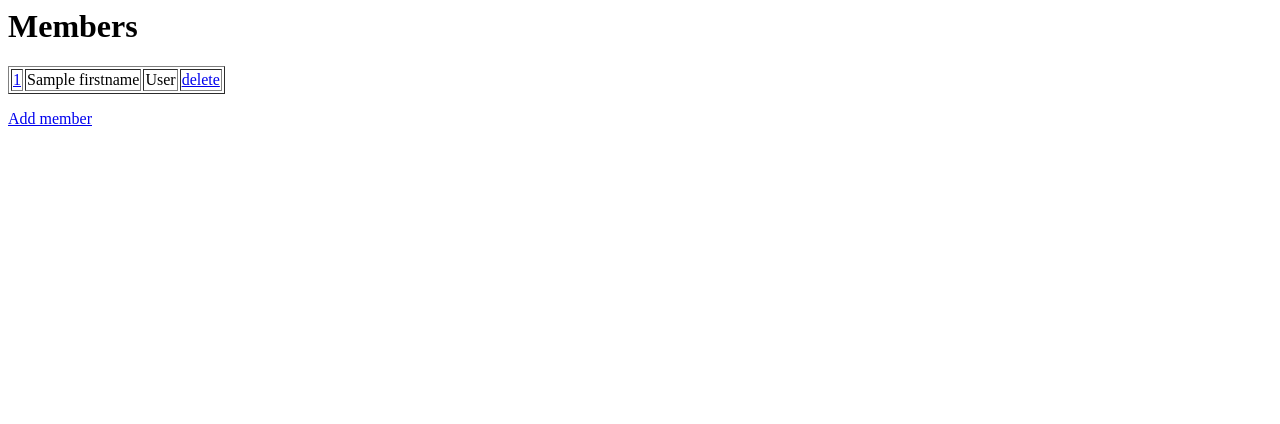
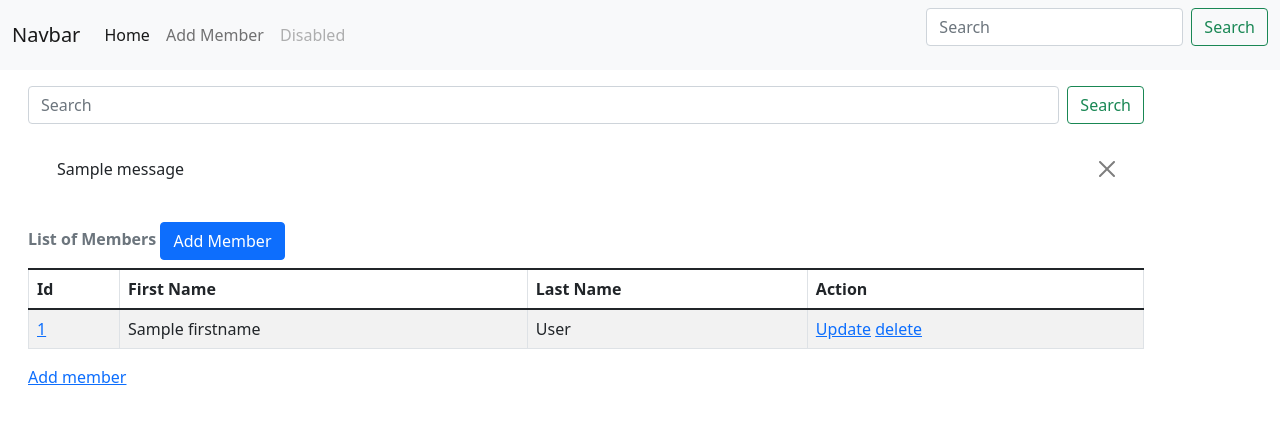
Before and after one commit to anilkwaghmare/myworld-members-app, a Django app: template members/templates/index.html in a window 1280 px wide. Shown: the top 424 px of the page. Run offline with Django 4.2, Linux system fonts and the light colour scheme; the template is opened without the code that fills it: most values are stand-ins (such as "Sample title", 1, 10 or a date in 2020); one stand-in notice (Sample message) is shown.

Commit message:
on 04may22@05:30pm

```diff
--- /dev/null
+++ b/members/templates/base.html
@@ -0,0 +1,27 @@
+<html lang="en">
+<head>
+    <meta charset="UTF-8">
+    <meta http-equiv="X-UA-Compatible" content="IE=edge">
+    <meta name="viewport" content="width=device-width, initial-scale=1.0">
+    <title>{% block title %}{% endblock title %}</title>
+    <!-- CSS only -->
+    <link href="https://cdn.jsdelivr.net/npm/bootstrap@5.1.3/dist/css/bootstrap.min.css" rel="stylesheet" integrity="sha384-1BmE4kWBq78iYhFldvKuhfTAU6auU8tT94WrHftjDbrCEXSU1oBoqyl2QvZ6jIW3" crossorigin="anonymous">
+
+
+</head>
+
+    <!-- Optional JavaScript; choose one of the two! -->
+
+    <!-- Option 1: Bootstrap Bundle with Popper -->
+    <script src="https://cdn.jsdelivr.net/npm/bootstrap@5.0.2/dist/js/bootstrap.bundle.min.js" integrity="sha384-MrcW6ZMFYlzcLA8Nl+NtUVF0sA7MsXsP1UyJoMp4YLEuNSfAP+JcXn/tWtIaxVXM" crossorigin="anonymous"></script>
+
+    <!-- Option 2: Separate Popper and Bootstrap JS -->
+    <!--
+    <script src="https://cdn.jsdelivr.net/npm/@popperjs/core@2.9.2/dist/umd/popper.min.js" integrity="sha384-IQsoLXl5PILFhosVNubq5LC7Qb9DXgDA9i+tQ8Zj3iwWAwPtgFTxbJ8NT4GN1R8p" crossorigin="anonymous"></script>
+    <script src="https://cdn.jsdelivr.net/npm/bootstrap@5.0.2/dist/js/bootstrap.min.js" integrity="sha384-cVKIPhGWiC2Al4u+LWgxfKTRIcfu0JTxR+EQDz/bgldoEyl4H0zUF0QKbrJ0EcQF" crossorigin="anonymous"></script>
+    -->
+<body>
+    {% include 'navbar.html' %}
+    {% block content %}{% endblock content %}
+</body>
+</html>
--- a/members/templates/index.html
+++ b/members/templates/index.html
@@ -1,16 +1,41 @@
-<h1>Members</h1>
-
-<table border="1">
+{% extends 'base.html' %}
+{% block content %}
+    <div class="container m-3 ">
+        {% comment %} search form {% endcomment %}
+        <form action="" method="GET" class="d-flex">
+            <input class="form-control me-2" type="search" placeholder="Search" aria-label="Search" style="float: right;">
+            <button class="btn btn-outline-success" type="submit" style="float: right;" name="search">Search</button>
+        </form>
+        {% include 'messages.html' %}
+        <table class="table table-striped table-hover table-bordered caption-top table-responsive">
+            <caption>
+                <strong>List of Members</strong>
+                <strong><a href="add/" class="btn btn-primary">Add Member</a></strong>
+            </caption>
+            <thead>
+                <tr>
+                    <th>Id</th>
+                    <th>First Name</th>
+                    <th>Last Name</th>
+                    <th>Action</th>
+                </tr>
+            </thead>
             {% for x in mymembers %}
                 <tr>
-            <td><a href="update/{{ x.id }}">{{ x.id }}</a></td>
+                    <td>
+                        <a href="update/{{ x.id }}">{{ x.id }}</a>
+                    </td>
                     <td>{{ x.firstname }}</td>
                     <td>{{ x.lastname }}</td>
-            <td><a href="delete/{{ x.id }}">delete</a></td>
+                    <td>
+                        <a href="update/{{ x.id }}">Update</a>
+                        <a href="delete/{{ x.id }}">delete</a>
+                    </td>
                 </tr>
             {% endfor %}
         </table>
-
         <p>
             <a href="add/">Add member</a>
         </p>
+    </div>
+{% endblock content %}
--- /dev/null
+++ b/members/templates/messages.html
@@ -0,0 +1,17 @@
+{% if messages %}
+    {% for message in messages %}
+        <div class="container">
+            <div class="container-fluid p-0">
+                <div class="alert {{ message.tags }} alert-dismissible fade-show d-flex role="alert" role="alert">
+                    <button type="button"
+                            class="btn-close"
+                            data-bs-dismiss="alert"
+                            aria-label="Close">
+                        {% comment %} <span aria-hidden="True">&times;</span> {% endcomment %}
+                    </button>
+                    {{ message }}
+                </div>
+            </div>
+        </div>
+    {% endfor %}
+{% endif %}
--- /dev/null
+++ b/members/templates/navbar.html
@@ -0,0 +1,25 @@
+<nav class="navbar navbar-expand-lg navbar-light bg-light">
+    <div class="container-fluid">
+      <a class="navbar-brand" href="#">Navbar</a>
+      <button class="navbar-toggler" type="button" data-bs-toggle="collapse" data-bs-target="#navbarTogglerDemo02" aria-controls="navbarTogglerDemo02" aria-expanded="false" aria-label="Toggle navigation">
+        <span class="navbar-toggler-icon"></span>
+      </button>
+      <div class="collapse navbar-collapse" id="navbarTogglerDemo02">
+        <ul class="navbar-nav me-auto mb-2 mb-lg-0">
+          <li class="nav-item">
+            <a class="nav-link active" aria-current="page" href="/members">Home</a>
+          </li>
+          <li class="nav-item">
+            <a class="nav-link" href="{% url 'addform' %}">Add Member</a>
+          </li>
+          <li class="nav-item">
+            <a class="nav-link disabled">Disabled</a>
+          </li>
+        </ul>
+        <form class="d-flex">
+          <input class="form-control me-2" type="search" placeholder="Search" aria-label="Search">
+          <button class="btn btn-outline-success" type="submit">Search</button>
+        </form>
+      </div>
+    </div>
+  </nav>
--- a/members/urls.py
+++ b/members/urls.py
@@ -7,5 +7,6 @@ urlpatterns = [
     path('add/addrecord/', views.addrecord, name='addrecord'),
     path('delete/<int:id>', views.delete, name='delete'),
     path('update/<int:id>', views.update, name='update'),
-    path('update/updaterecord/<int:id>', views.updaterecord, name='updaterecord')
+    path('update/updaterecord/<int:id>', views.updaterecord, name='updaterecord'),
+    path('addform', views.MembersView, name='addform')
 ]
```
Also changed, not shown: members/filters.py (added, +8 -0 lines), members/forms.py (added, +14 -0 lines), members/templates/add.html (+13 -5 lines), members/templates/addform.html (added, +11 -0 lines), members/templates/update.html (+13 -5 lines), members/views.py (+16 -0 lines), myworld/settings.py (+10 -0 lines), db.sqlite3, members/models.py (line endings or trailing spaces). Lines whose indentation alone changed are shown as unchanged.
